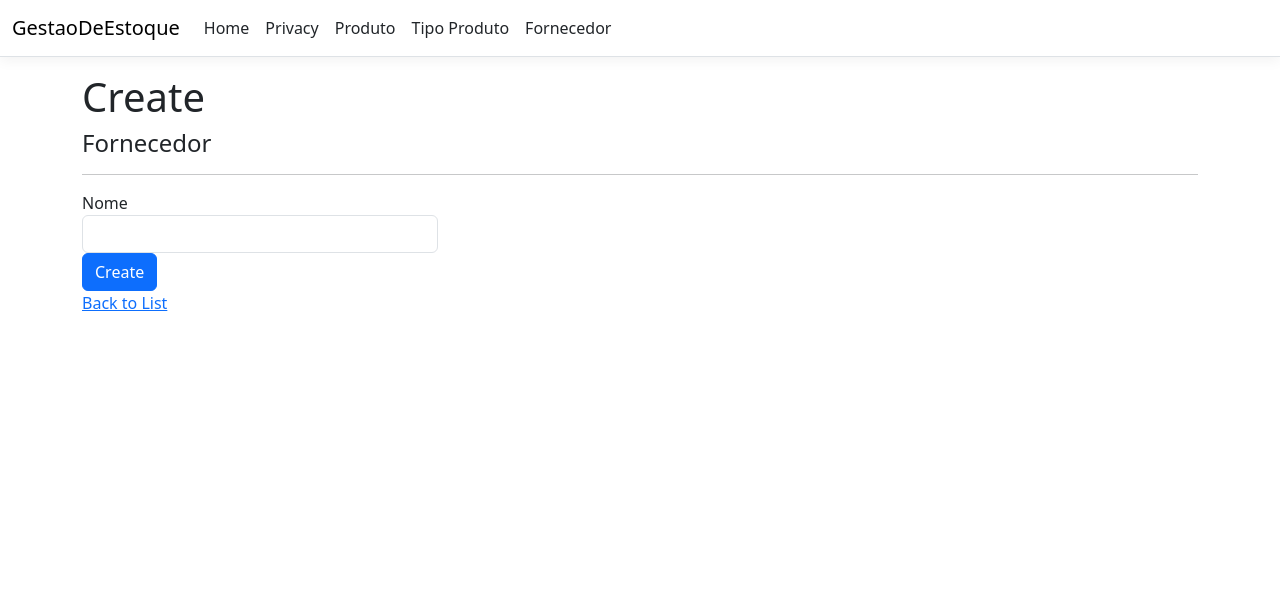
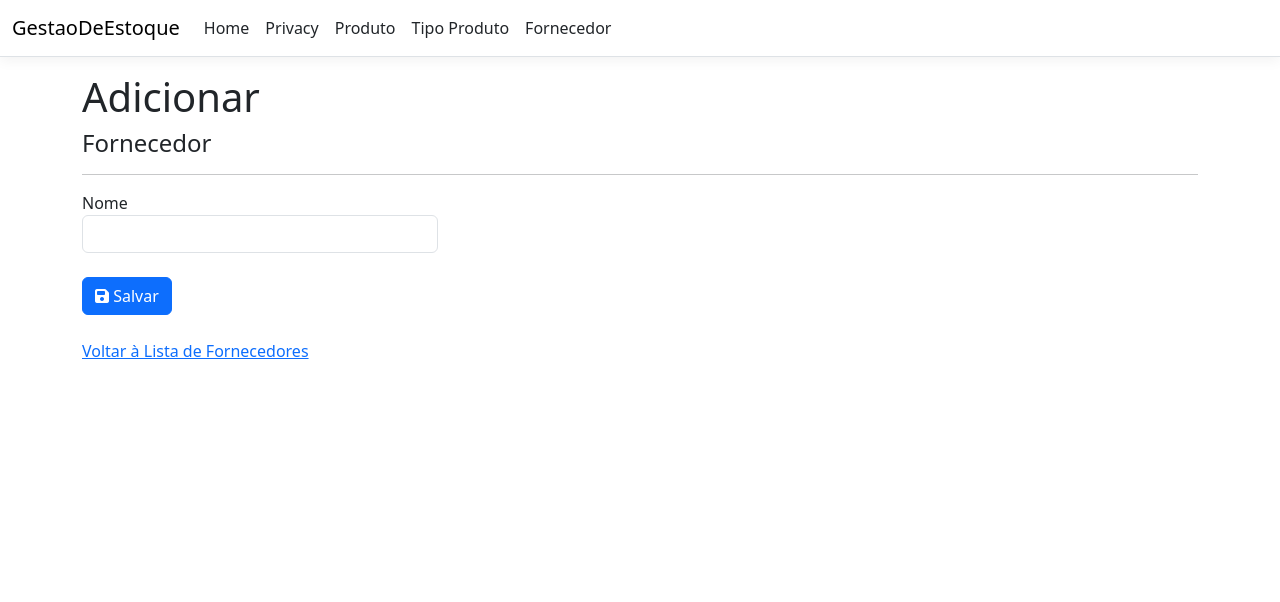
Before and after one commit to oCaioAug/GestaoDeEstoque, an ASP.NET Core app: page /Fornecedor/Create in a window 1280 px wide. Shown: the top 602 px of the page. Run offline with ASP.NET Core 8, Linux system fonts and the light colour scheme; style sheets or scripts are compiled from the project's sources; some libraries are stand-ins or nearby versions.

Commit message:
Modifica Fornecedor

```diff
--- a/GestaoDeEstoque/Controllers/FornecedorController.cs
+++ b/GestaoDeEstoque/Controllers/FornecedorController.cs
@@ -59,8 +59,10 @@ namespace GestaoDeEstoque.Controllers
             {
                 _context.Add(fornecedor);
                 await _context.SaveChangesAsync();
+
                 return RedirectToAction(nameof(Index));
             }
+
             return View(fornecedor);
         }
 
--- a/GestaoDeEstoque/Models/Fornecedor.cs
+++ b/GestaoDeEstoque/Models/Fornecedor.cs
@@ -10,8 +10,8 @@ namespace GestaoDeEstoque.Models
 
         [Required(ErrorMessage = "O campo Nome é obrigatório")]
         [MaxLength(60, ErrorMessage = "O campo Nome deve ter no máximo 60 caracteres")]
-        public string? Nome { get; set; }
+        public string Nome { get; set; }
 
-        public virtual ICollection<Produto> Produtos { get; set; }
+        public virtual ICollection<Produto>? Produtos { get; set; }
     }
 }
--- a/GestaoDeEstoque/Views/Fornecedor/Create.cshtml
+++ b/GestaoDeEstoque/Views/Fornecedor/Create.cshtml
@@ -1,10 +1,10 @@
 @model GestaoDeEstoque.Models.Fornecedor
 
 @{
-    ViewData["Title"] = "Create";
+    ViewData["Title"] = "Adicionar Fornecedor";
 }
 
-<h1>Create</h1>
+<h1>Adicionar</h1>
 
 <h4>Fornecedor</h4>
 <hr />
@@ -17,15 +17,16 @@
                 <input asp-for="Nome" class="form-control" />
                 <span asp-validation-for="Nome" class="text-danger"></span>
             </div>
-            <div class="form-group">
-                <input type="submit" value="Create" class="btn btn-primary" />
+            <div class="form-group my-4">
+                @* <input type="submit" value="Create" class="btn btn-primary" /> *@
+                <button type="submit" class="btn btn-primary"><i class="fa-solid fa-floppy-disk"></i>&nbsp;Salvar</button>
             </div>
         </form>
     </div>
 </div>
 
 <div>
-    <a asp-action="Index">Back to List</a>
+    <a asp-action="Index">Voltar à Lista de Fornecedores</a>
 </div>
 
 @section Scripts {
```
Also changed, not shown: GestaoDeEstoque/Views/Fornecedor/Delete.cshtml (+4 -4 lines), GestaoDeEstoque/Views/Fornecedor/Edit.cshtml (+5 -4 lines), GestaoDeEstoque/Views/Fornecedor/Index.cshtml (+18 -8 lines).
